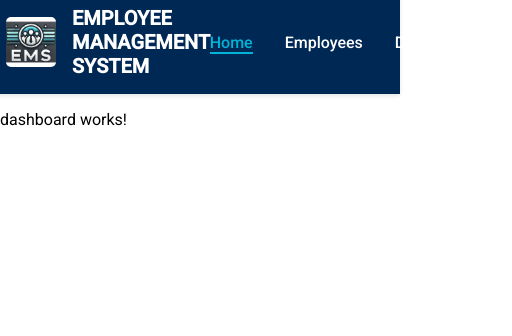
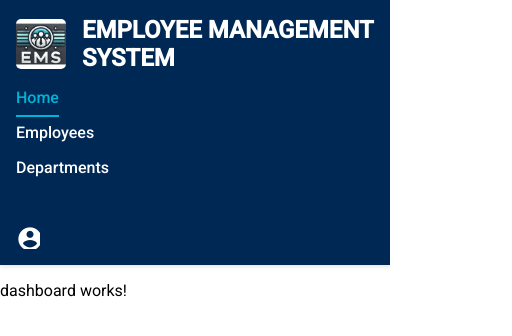
Before and after one commit to Buffden/employee-management-system-gui, an Angular app: page /home in a window 390 px wide. Shown: the top 336 px of the page, 512 px wide, since content can reach past the window. Built offline with nearby package versions, Linux system fonts and the light colour scheme.

Commit message:
Feature/dashboard/navbar-style
aligned the nav links and profile icon

```diff
--- a/src/app/features/header/header.component.css
+++ b/src/app/features/header/header.component.css
@@ -2,11 +2,10 @@
   display: flex;
   justify-content: space-between;
   align-items: center;
-  padding: 1rem 1rem;
+  padding: 1rem 2rem;
   background-color: #002855;
   color: #ffffff;
   box-shadow: 0 2px 4px rgba(0, 0, 0, 0.1);
-  margin: -10px -10px 10px -10px;
   position: sticky;
   top: 0;
   z-index: 1000;
@@ -26,9 +25,16 @@
 }
 
 .logo h1 {
-  font-size: 1.25rem;
+  font-size: 1.5rem;
   margin: 0;
-  font-weight: 600;
+  font-weight: 700;
+  color: #ffffff;
+}
+
+.navbar-buttons {
+  display: flex;
+  align-items: center;
+  gap: 2rem; /* Space between links and profile icon */
 }
 
 .nav-links {
@@ -44,34 +50,68 @@
   color: #ffffff;
   font-size: 1rem;
   font-weight: 500;
-  transition: color 0.3s;
-  cursor: pointer;
+  padding: 0.5rem 0;
+  border-bottom: 2px solid transparent; /* Space for active state */
+  transition: all 0.3s ease-in-out;
 }
 
 .nav-links li a.active {
   border-bottom: 2px solid #00b4d8;
-  color: #00b4d8; /* Change text color for active link */
+  color: #00b4d8;
 }
 
 .nav-links li a:hover {
   color: #00b4d8;
+  border-bottom: 2px solid #00b4d8;
 }
 
 .profile-icon {
   display: flex;
   align-items: center;
+  color: #ffffff;
   cursor: pointer;
+  transition: color 0.3s ease-in-out;
+}
+
+.profile-icon:hover .mat-icon {
+  color: #00b4d8;
 }
 
 .mat-icon {
-  font-size: 25px; /* Adjust the icon size */
-  position: inherit;
-}
-
-.profile-icon:hover .mat-icon {
-  color: #00b4d8; /* Highlight on hover */
+  font-size: 28px;
 }
 
 .mat-icon.active {
-  color: #00b4d8; /* Highlight the active icon */
+  color: #00b4d8;
 }
+
+@media (max-width: 768px) {
+  .navbar {
+    flex-direction: column;
+    align-items: flex-start;
+    padding: 1rem;
+  }
+
+  .logo {
+    justify-content: space-between;
+    width: 100%;
+  }
+
+  .navbar-buttons {
+    flex-direction: column;
+    align-items: flex-start;
+    width: 100%;
+    margin-top: 1rem;
+  }
+
+  .nav-links {
+    flex-direction: column;
+    gap: 1rem;
+    width: 100%;
+  }
+
+  .profile-icon {
+    align-self: flex-start;
+    margin-top: 1rem;
+  }
+}
--- a/src/app/features/header/header.component.html
+++ b/src/app/features/header/header.component.html
@@ -5,6 +5,7 @@
                     alt="EMS Logo" />
                <h1>EMPLOYEE MANAGEMENT SYSTEM</h1>
           </div>
+          <div class="navbar-buttons">
                <ul class="nav-links">
                     <li><a routerLink="/home"
                             routerLinkActive="active">Home</a></li>
@@ -19,5 +20,6 @@
                     <mat-icon routerLink="/profile"
                               routerLinkActive="active">account_circle</mat-icon>
                </div>
+          </div>
      </nav>
 </header>
```
Lines whose indentation alone changed are shown as unchanged.
